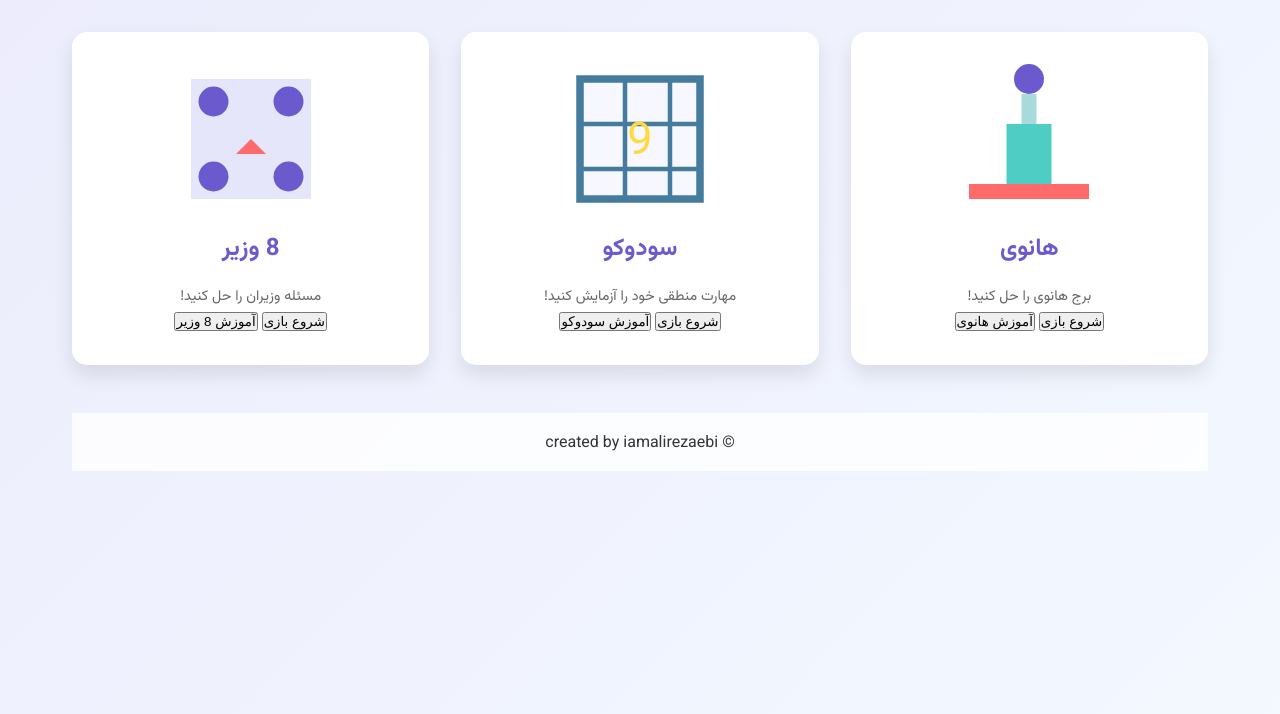
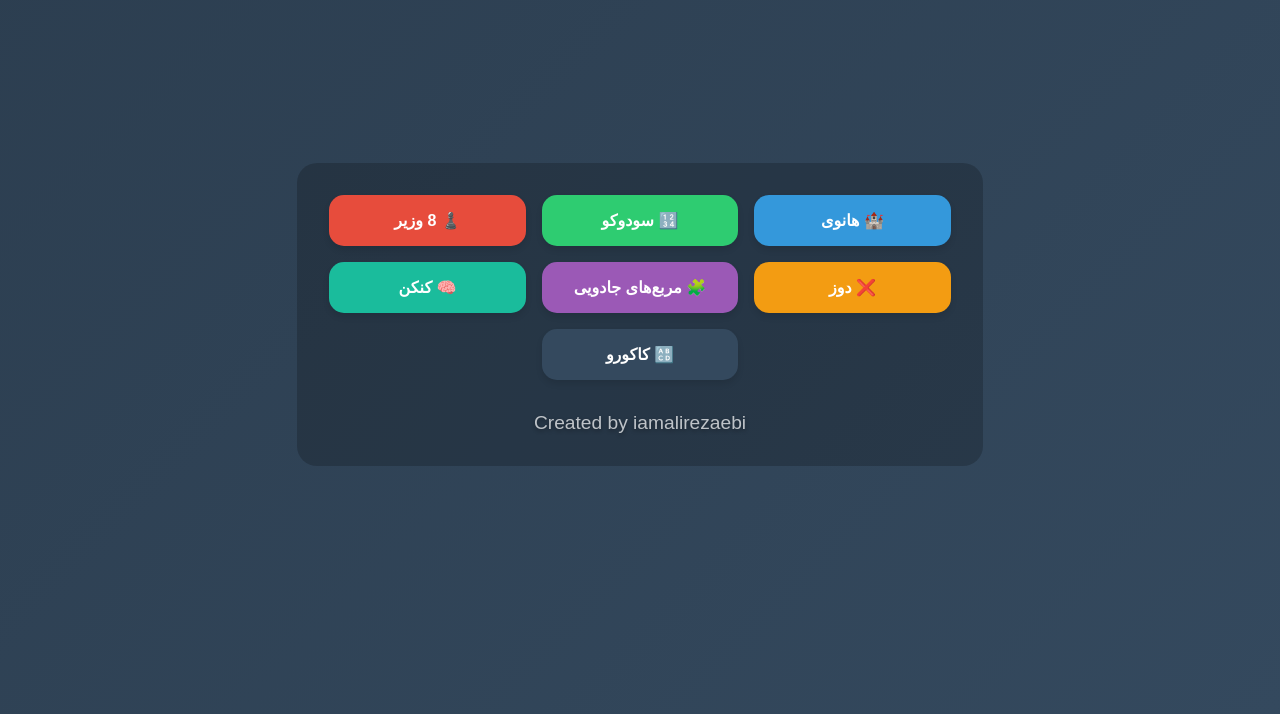
Before and after one commit to iamalirezaebi/math, a plain HTML site: page index.html in a window 1280 px wide. Shown: the part 86-800 px from the top of the page. Drawn offline with Linux system fonts and the light colour scheme; a small style sheet from the web is missing.

Commit message:
Add files via upload

```diff
--- a/index.html
+++ b/index.html
@@ -1,80 +1,25 @@
-<html lang="en">
+<html lang="fa" dir="rtl">
 <head>
     <meta charset="UTF-8">
     <meta name="viewport" content="width=device-width, initial-scale=1.0">
-    <title>iamalirezaebi</title>
+    <title>Puzzle Games Menu</title>
     <link rel="stylesheet" href="styles.css">
-    <link href="https://fonts.googleapis.com/css2?family=Press+Start+2P&family=Roboto:wght@400;700&display=swap" rel="stylesheet">
-    <link href="https://fonts.googleapis.com/css2?family=Vazirmatn:wght@400;700&display=swap" rel="stylesheet">
+    <link href="https://cdn.jsdelivr.net/gh/rastikerdar/sahel-font@v3.4.0/dist/Sahel.css" rel="stylesheet">
 </head>
 <body>
-    <div class="background"></div>
     <div class="container">
-        <header>
-            <h1><span class="persian-title">iamalirezaebi</span></h1>
-        </header>
-
-        <main class="game-menu">
-            <!-- Game 1: هانوی -->
-            <div class="game-card" data-game="hanoi">
-                <div class="game-icon hanoi-icon">
-                    <svg xmlns="http://www.w3.org/2000/svg" viewBox="0 0 100 100">
-                        <rect x="10" y="80" width="80" height="10" fill="#FF6B6B"/>
-                        <rect x="35" y="40" width="30" height="40" fill="#4ECDC4"/>
-                        <rect x="45" y="20" width="10" height="20" fill="#A8DADC"/>
-                        <circle cx="50" cy="10" r="10" fill="#6A5ACD"/>
-                    </svg>
-                </div>
-                <h2>هانوی</h2>
-                <p class="game-description">برج هانوی را حل کنید!</p>
-                <button onclick="window.location.href='./game1/index.html'">شروع بازی</button>
-                <button onclick="window.location.href='./han.txt'">آموزش هانوی</button>
-            </div>
-
-            <!-- Game 2: سودوکو -->
-            <div class="game-card" data-game="sudoku">
-                <div class="game-icon sudoku-icon">
-                    <svg xmlns="http://www.w3.org/2000/svg" viewBox="0 0 100 100">
-                        <rect x="10" y="10" width="80" height="80" fill="#F7F7FF" stroke="#457B9D" stroke-width="5"/>
-                        <line x1="10" y1="40" x2="90" y2="40" stroke="#457B9D" stroke-width="3"/>
-                        <line x1="10" y1="70" x2="90" y2="70" stroke="#457B9D" stroke-width="3"/>
-                        <line x1="40" y1="10" x2="40" y2="90" stroke="#457B9D" stroke-width="3"/>
-                        <line x1="70" y1="10" x2="70" y2="90" stroke="#457B9D" stroke-width="3"/>
-                        <text x="50" y="60" text-anchor="middle" font-size="30" fill="#FFD93D">9</text>
-                    </svg>
-                </div>
-                <h2>سودوکو</h2>
-                <p class="game-description">مهارت منطقی خود را آزمایش کنید!</p>
-                <button onclick="window.location.href='./game2/index.html'">شروع بازی</button>
-                <button onclick="window.location.href='./sud.txt'">آموزش سودوکو</button>
-            </div>
-
-            <!-- Game 3: 8 وزیر -->
-            <div class="game-card" data-game="8queens">
-                <div class="game-icon queens-icon">
-                    <svg xmlns="http://www.w3.org/2000/svg" viewBox="0 0 100 100">
-                        <rect x="10" y="10" width="80" height="80" fill="#E6E6FA"/>
-                        <g fill="#6A5ACD">
-                            <circle cx="25" cy="25" r="10"/>
-                            <circle cx="75" cy="25" r="10"/>
-                            <circle cx="25" cy="75" r="10"/>
-                            <circle cx="75" cy="75" r="10"/>
-                        </g>
-                        <path d="M50 50 L40 60 L60 60 Z" fill="#FF6B6B"/>
-                    </svg>
-                </div>
-                <h2>8 وزیر</h2>
-                <p class="game-description">مسئله وزیران را حل کنید!</p>
-                <button onclick="window.location.href='./game3/index.html'">شروع بازی</button>
-                <button onclick="window.location.href='./vaz.txt'">آموزش 8 وزیر</button>
-            </div>
-        </main>
-
-        <footer>
-            <p>&copy; created by iamalirezaebi </p>
+        <nav class="menu">
+            <a href="هانوی/index.html" class="menu-btn">🏰 هانوی</a>
+            <a href="سودوکو/index.html" class="menu-btn">🔢 سودوکو</a>
+            <a href="8 وزیر/index.html" class="menu-btn">♟️ 8 وزیر</a>
+            <a href="دوز/index.html" class="menu-btn">❌ دوز</a>
+            <a href="مربع/index.html" class="menu-btn">🧩 مربع‌های جادویی</a>
+            <a href="کنکن/index.html" class="menu-btn">🧠 کنکن</a>
+            <a href="کاکورو/index.html" class="menu-btn">🔠 کاکورو</a>
+        </nav>
+        <footer class="signature">
+            Created by iamalirezaebi
         </footer>
     </div>
-
-    <script src="script.js"></script>
 </body>
 </html>
--- a/styles.css
+++ b/styles.css
@@ -1,9 +1,16 @@
 :root {
-    --primary-color: #6A5ACD;
-    --secondary-color: #FF6B6B;
-    --background-color: #F7F7FF;
-    --text-color: #333;
-    --accent-color: #4ECDC4;
+    --bg-color: #2c3e50;
+    --btn-colors:
+        #3498db,  /* Blue */
+        #2ecc71,  /* Green */
+        #e74c3c,  /* Red */
+        #f39c12,  /* Orange */
+        #9b59b6,  /* Purple */
+        #1abc9c,  /* Turquoise */
+        #34495e   /* Dark Blue */
+    ;
+    --text-color: #ffffff;
+    --accent-color: rgba(255,255,255,0.2);
 }
 
 * {
@@ -13,120 +20,112 @@
 }
 
 body {
-    font-family: 'Roboto', 'Vazirmatn', sans-serif;
-    background-color: var(--background-color);
-    color: var(--text-color);
-    line-height: 1.6;
-    direction: rtl;
-}
-
-.background {
-    position: fixed;
-    top: 0;
-    left: 0;
-    width: 100%;
-    height: 100%;
-    background: linear-gradient(135deg, #E6E6FA 0%, #F0F8FF 100%);
-    z-index: -1;
-    opacity: 0.7;
+    background-color: var(--bg-color);
+    display: flex;
+    justify-content: center;
+    align-items: center;
+    min-height: 100vh;
+    font-family: 'Sahel', sans-serif;
+    background: linear-gradient(135deg, var(--bg-color), #34495e);
 }
 
 .container {
-    max-width: 1200px;
-    margin: 0 auto;
+    display: flex;
+    flex-direction: column;
+    align-items: center;
+    gap: 2rem;
     padding: 2rem;
+    background-color: rgba(0,0,0,0.2);
+    border-radius: 20px;
 }
 
-header {
-    text-align: center;
-    margin-bottom: 3rem;
+.menu {
+    display: grid;
+    grid-template-columns: repeat(3, 1fr);
+    grid-template-areas:
+        "btn1 btn2 btn3"
+        "btn4 btn5 btn6"
+        ". btn7 .";
+    gap: 1rem;
+    max-width: 800px;
+    width: 100%;
+    justify-content: center;
 }
 
-header h1 {
-    font-family: 'Press Start 2P', 'Vazirmatn', cursive;
-    color: var(--primary-color);
-    font-size: 2.5rem;
-    text-shadow: 2px 2px 4px rgba(0,0,0,0.2);
+.menu .menu-btn:nth-child(1) { grid-area: btn1; background-color: #3498db; }
+.menu .menu-btn:nth-child(2) { grid-area: btn2; background-color: #2ecc71; }
+.menu .menu-btn:nth-child(3) { grid-area: btn3; background-color: #e74c3c; }
+.menu .menu-btn:nth-child(4) { grid-area: btn4; background-color: #f39c12; }
+.menu .menu-btn:nth-child(5) { grid-area: btn5; background-color: #9b59b6; }
+.menu .menu-btn:nth-child(6) { grid-area: btn6; background-color: #1abc9c; }
+.menu .menu-btn:nth-child(7) { grid-area: btn7; background-color: #34495e; }
+
+.menu-btn {
+    text-decoration: none;
+    color: var(--text-color);
     display: flex;
+    align-items: center;
     justify-content: center;
-    align-items: center;
-    gap: 1rem;
+    gap: 0.5rem;
+    padding: 1rem 2rem;
+    text-align: center;
+    border-radius: 15px;
+    transition: all 0.3s ease;
+    font-size: 1rem;
+    position: relative;
+    overflow: hidden;
+    font-weight: bold;
+    box-shadow: 0 4px 6px rgba(0,0,0,0.1);
 }
 
-.persian-title {
-    font-family: 'Vazirmatn', sans-serif;
-    font-size: 1.5rem;
-    color: var(--secondary-color);
+.menu-btn::before {
+    content: '';
+    position: absolute;
+    top: 0;
+    left: -100%;
+    width: 100%;
+    height: 100%;
+    background: linear-gradient(120deg, transparent, rgba(255,255,255,0.2), transparent);
+    transition: all 0.5s ease;
 }
 
-.game-menu {
-    display: flex;
-    justify-content: space-between;
-    gap: 2rem;
+.menu-btn:hover::before {
+    left: 100%;
 }
 
-.game-card {
-    flex: 1;
-    background-color: white;
-    border-radius: 15px;
-    padding: 2rem;
-    text-align: center;
-    box-shadow: 0 10px 20px rgba(0,0,0,0.1);
-    transition: all 0.3s ease;
-    cursor: pointer;
+.menu-btn:hover {
+    transform: scale(1.05);
+    box-shadow: 0 10px 20px rgba(0,0,0,0.3);
 }
 
-.game-card:hover {
-    transform: scale(1.05);
-    box-shadow: 0 15px 30px rgba(0,0,0,0.15);
-}
-
-.game-icon {
-    width: 150px;
-    height: 150px;
-    margin: 0 auto 1rem;
-}
-
-.game-card h2 {
-    margin: 1rem 0;
-    color: var(--primary-color);
-    font-family: 'Vazirmatn', sans-serif;
-}
-
-.game-description {
-    color: #666;
-    font-size: 0.9rem;
-    font-family: 'Vazirmatn', sans-serif;
-}
-
-footer {
-    text-align: center;
-    margin-top: 3rem;
-    padding: 1rem;
-    background-color: rgba(255,255,255,0.8);
-}
-
-.social-links {
-    margin-bottom: 1rem;
-}
-
-.social-icon {
-    margin: 0 10px;
-    color: var(--primary-color);
-    text-decoration: none;
+.signature {
+    color: var(--text-color);
+    font-size: 1.2rem;
+    opacity: 0.7;
+    text-shadow: 0 2px 4px rgba(0,0,0,0.5);
 }
 
 @media (max-width: 768px) {
-    .game-menu {
-        flex-direction: column;
-    }
-
-    .game-card {
-        margin-bottom: 1rem;
-    }
-
-    header h1 {
-        flex-direction: column;
-        gap: 0.5rem;
+    .menu {
+        grid-template-columns: repeat(2, 1fr);
+        grid-template-areas:
+            "btn1 btn2"
+            "btn3 btn4"
+            "btn5 btn6"
+            ". btn7";
     }
 }
+
+@media (max-width: 480px) {
+    .menu {
+        grid-template-columns: 1fr;
+        grid-template-areas:
+            "btn1"
+            "btn2"
+            "btn3"
+            "btn4"
+            "btn5"
+            "btn6"
+            "btn7";
+    }
+}
```
